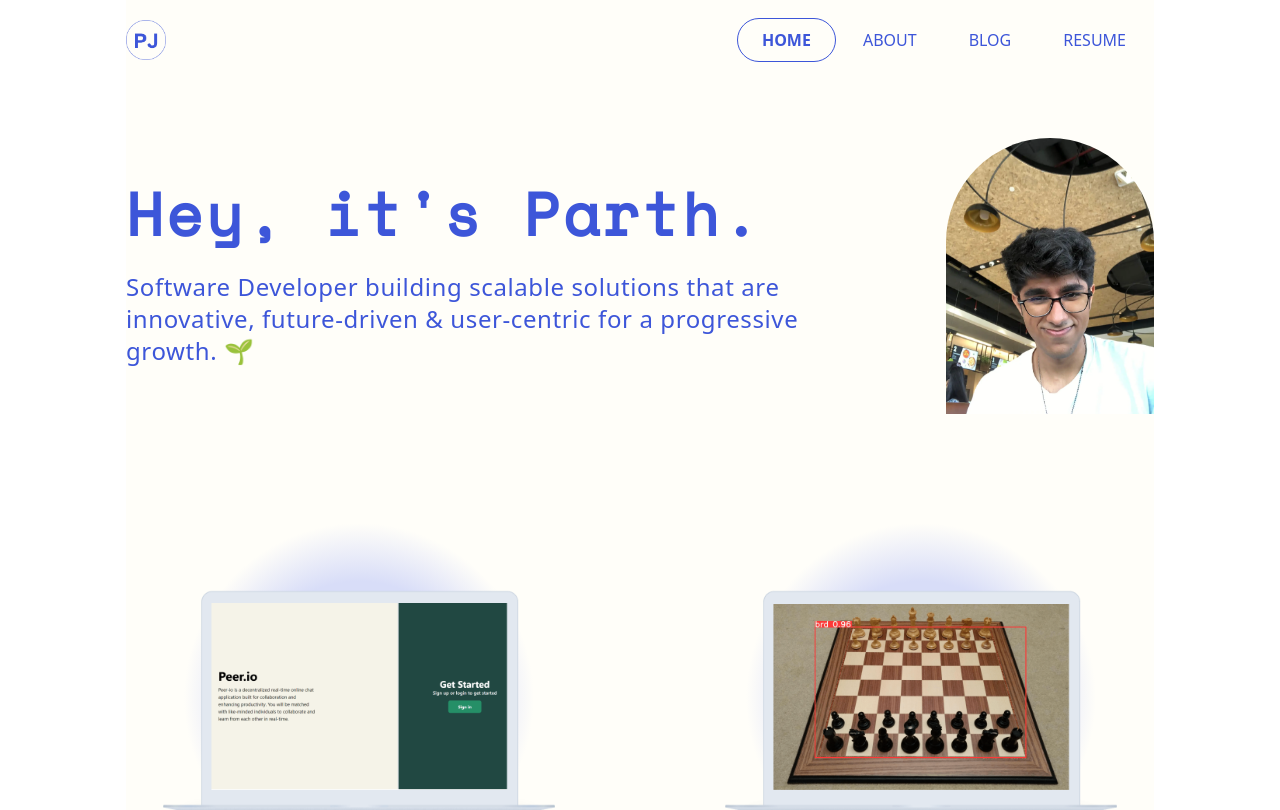
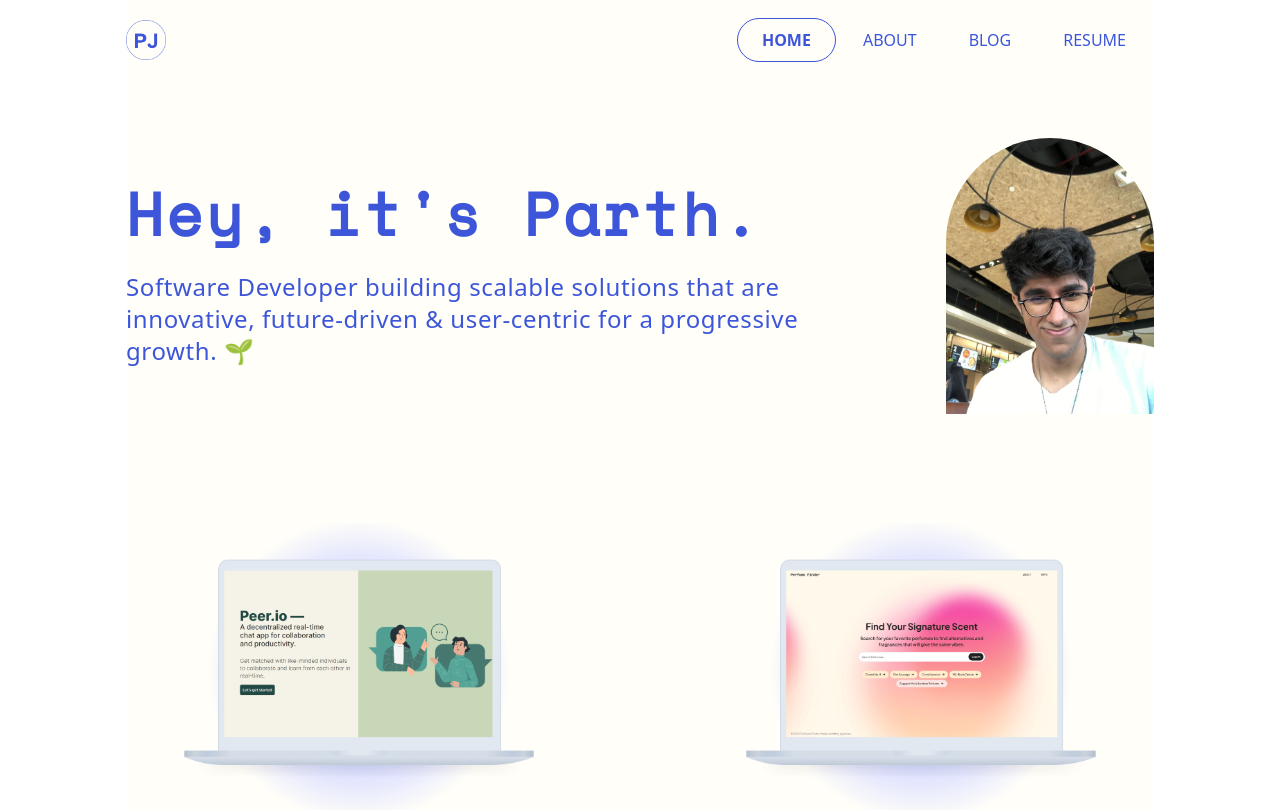
Before and after one commit to pjparties/portfolio, a React (Vite) app: page / in a window 1280 px wide. Shown: the top 810 px of the page. Built offline with nearby package versions, Linux system fonts and the light colour scheme.

Commit message:
feat: updated projects and added meta tags

```diff
--- a/index.html
+++ b/index.html
@@ -20,6 +20,25 @@
   <meta charset="UTF-8" />
   <link rel="icon" type="image/svg+xml" href="/src/assets/logo2.png" />
   <meta name="viewport" content="width=device-width, initial-scale=1.0" />
+  <meta property="description" content="Software Developer" />
+  <meta property="keywords" content="developer, hire, frontend, backend, software, engineer" />
+  <meta property="og:title" content="Parth's Portfolio" />
+  <meta property="og:description" content="Hi, I'm Parth, a Software Developer." />
+  <!-- <meta property="og:image" content="https://res.cloudinary.com/parthproject/image/upload/v1721586874/h46fzuy2oxtawhatdxtm.png"> -->
+  <meta property="og:url" content="https://pjparties.github.io/portfolio">
+  <meta property="og:type" content="website">
+  <meta property="og:site_name" content="Parth's Portfolio">
+  <meta name="twitter:card" content="summary_large_image">
+  <meta name="twitter:title" content="Hi, I'm Parth, a Software Developer.">
+  <meta name="twitter:description" content="Looking for a kick-ass personality hire ? I'm your guy.">
+  <meta name="twitter:url" content="https://pjparties.github.io/portfolio">
+  <!-- <meta name="twitter:image" content="https://res.cloudinary.com/parthproject/image/upload/v1721586874/h46fzuy2oxtawhatdxtm.png"> -->
+  <meta name="twitter:creator" content="@pjparties">
+  <meta name="author" content="pjparties" />
+  <meta name="robots" content="index, follow" />
+  <meta name="revisit-after" content="3 days" />
+  <meta name="language" content="English" />
+  <meta property="og:title" content="Parth's Portfolio" />
   <title>Parth's Portfolio</title>
 </head>
 
--- a/src/pages/home/index.tsx
+++ b/src/pages/home/index.tsx
@@ -1,7 +1,7 @@
 import Footer from '../../components/Footer';
 import Navbar from '../../components/Navbar';
 import hero from '../../assets/hero.webp';
-import chessAI from '../../assets/ChessAI.png';
+import perfume from '../../assets/perfumefinder.png';
 import peerio from '../../assets/peerio.png';
 
 
@@ -27,8 +27,8 @@ const Hero = () => {
 const ProjectCard = ({ projImage, projTitle, projDesc, projLink }: { projImage: string, projTitle: string, projDesc: string, projLink: string }) => {
   return (
     <a className="project-card w-fit text-primary flex flex-col" title='GitHub Link' href={projLink}>
-            <div className="img-container w-fit h-fit hover:scale-105 eas duration-200 overflow-clip">
-                <img src={projImage} alt="Project Image" className="projectimage mx-auto h-full w-full bg-[radial-gradient(circle_at_50%_50%,var(--tw-gradient-stops))] from-[#d8ddf8] from-10% via-[#d8ddf8] via-40% to-background to-60%" />
+      <div className="img-container w-fit h-fit hover:scale-105 eas duration-200 overflow-clip bg-[radial-gradient(circle_at_50%_50%,var(--tw-gradient-stops))] from-[#d8ddf8] from-20% via-[#d8ddff] via-35% to-background to-55%">
+        <img src={projImage} alt="Project Image" className="projectimage scale-75 mx-auto h-full w-full" />
       </div>
       <div className="project-desc pt-5 mb-3">
         <h3 className="text-2xl md:text-3xl tracking-wide font-mono font-bold mb-6 text-left">{projTitle}</h3>
@@ -43,8 +43,8 @@ const Projects = () => {
 
   return (
     <div className="container grid grid-cols-1 md:grid-cols-2 gap-16 md:gap-24 mx-auto py-10">
-            <ProjectCard projImage={peerio} projTitle='👔Peer.io' projDesc='React, Node, TypeScript, WebSocket, Redis, SQL • Real-time PWA chat application to connect like-minded users for productivity eg. Peer Programming' projLink='https://github.com/pjparties/peer-io-frontend' />
-            <ProjectCard projImage={chessAI} projTitle='♟️ChessAI' projDesc='Python, Deep Learning, Flask, Computer Vision • Live Chessboard annotation implementing research papers and analysis using Stockfish API' projLink='https://github.com/pjparties/chessAI' />
+      <ProjectCard projImage={peerio} projTitle='🫂Peer.io' projDesc='React, Node.JS, Express, TypeScript, Socket.io, Postgres • Real-time chat and match-making web app to connect like-minded users for productivity.' projLink='https://peer-io.vercel.app/' />
+      <ProjectCard projImage={perfume} projTitle='🫧PerfumeFinder' projDesc='NextJS, Flask, Python, Machine Learning, REST APIs, SQLite • Fuzzy Search Perfume recommendations using AI based on Popular perfumes.' projLink='https://perfumefinder.vercel.app/' />
     </div>
   )
 }
```
Also changed, not shown: src/assets/peerio.png, src/assets/perfumefinder.png (added). Lines whose indentation alone changed are shown as unchanged.
